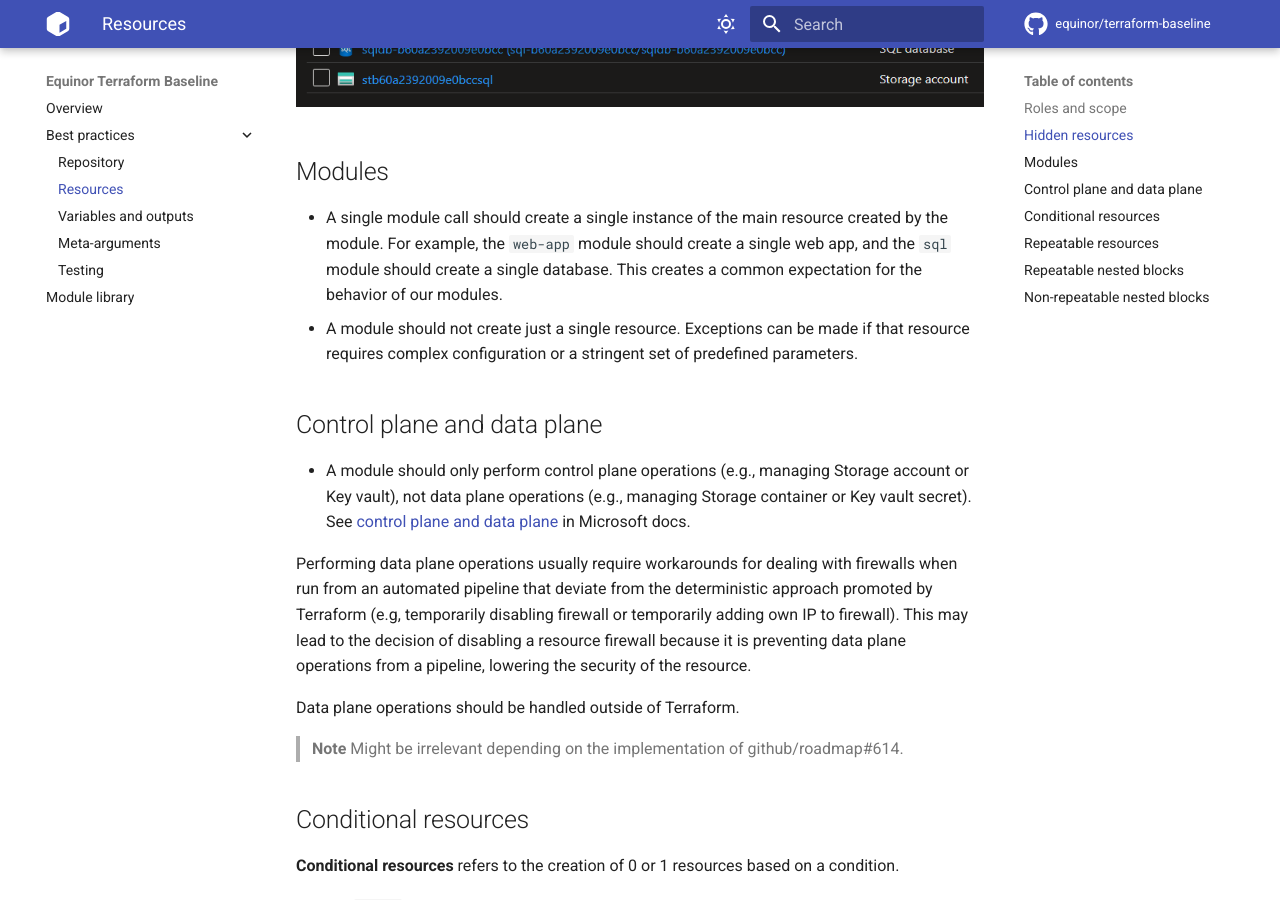
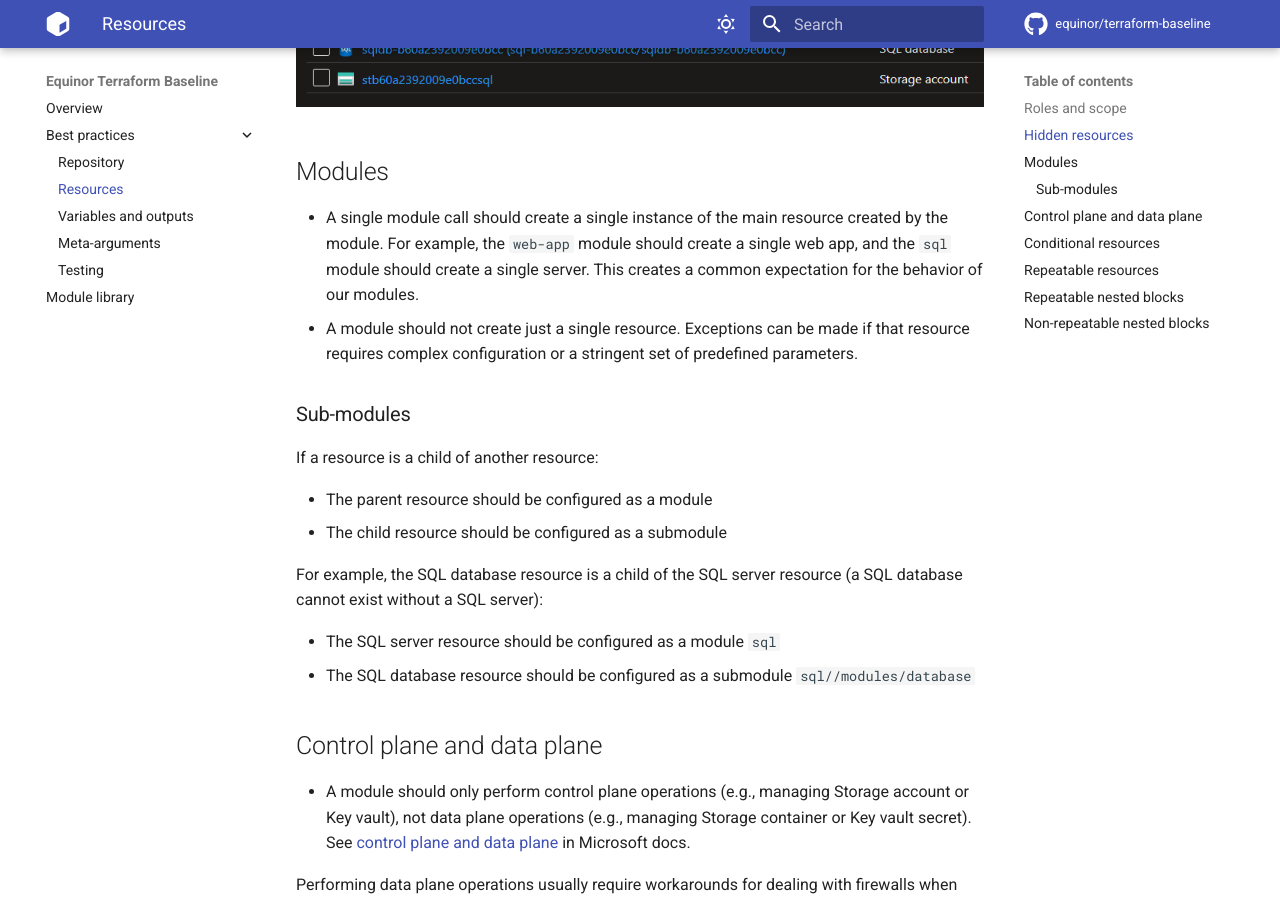
Before and after one commit to equinor/terraform-baseline, an MkDocs documentation site: the page built from docs/best-practices/resources.md, in a window 1280 px wide and 900 px high, scrolled down 632 px. Built offline with MkDocs 1.6.1 and Material for MkDocs 9.7.7, drawn with Linux system fonts in a browser that asks for light colours; some web fonts are replaced; comment, search, counter and statistics services are not loaded.

Commit message:
docs(best-practices): clarify when to create sub-modules

```diff
--- a/docs/best-practices/resources.md
+++ b/docs/best-practices/resources.md
@@ -15,8 +15,20 @@
 
 ## Modules
 
-- A single module call should create a single instance of the main resource created by the module. For example, the `web-app` module should create a single web app, and the `sql` module should create a single database. This creates a common expectation for the behavior of our modules.
+- A single module call should create a single instance of the main resource created by the module. For example, the `web-app` module should create a single web app, and the `sql` module should create a single server. This creates a common expectation for the behavior of our modules.
 - A module should not create just a single resource. Exceptions can be made if that resource requires complex configuration or a stringent set of predefined parameters.
+
+### Sub-modules
+
+If a resource is a child of another resource:
+
+- The parent resource should be configured as a module
+- The child resource should be configured as a submodule
+
+For example, the SQL database resource is a child of the SQL server resource (a SQL database cannot exist without a SQL server):
+
+- The SQL server resource should be configured as a module `sql`
+- The SQL database resource should be configured as a submodule `sql//modules/database`
 
 ## Control plane and data plane
 
```
